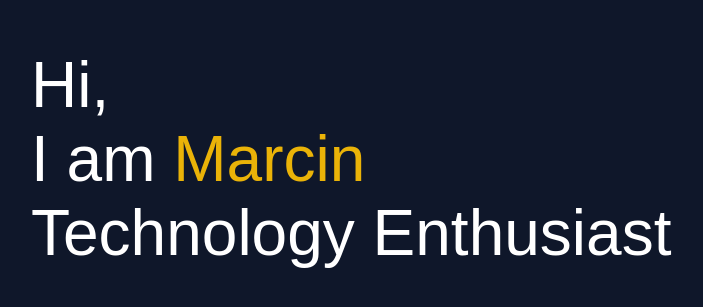
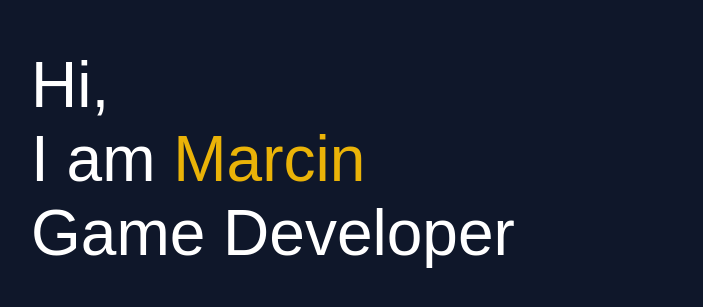
Before and after one commit to MarcinSkic/skic.me, a SvelteKit app: page / in a window 1280 px wide. Shown: the part 241-548 px from the top of the page, without its empty margins (273-976 px from the left). Built offline with nearby package versions, Linux system fonts and the light colour scheme.

Commit message:
🖌️ Create text sliding animation
🚧: It catches up after leaving and coming back to page, it shouldn't

```diff
--- a/src/routes/Header.svelte
+++ b/src/routes/Header.svelte
@@ -12,7 +12,7 @@
     <h1>
         Hi, <br />
         I am <span class="name">Marcin</span> <br />
-        <TextSlider texts={descriptions} duration={1000} />
+        <TextSlider texts={descriptions} duration={3000} />
     </h1>
 </header>
 
--- a/src/routes/TextSlider.svelte
+++ b/src/routes/TextSlider.svelte
@@ -1,30 +1,48 @@
 <script lang="ts">
+    import { spring } from "svelte/motion";
+    import { writable } from "svelte/store";
+
     export let texts: string[];
     export let duration: number;
 
-    let counter = 0;
+    const displayedCounter = spring(0, {});
     const longestText =
         (texts.toSorted((a, b) => a.length - b.length).pop()?.length ?? 0) / 2;
 
-    const timeout = setInterval(() => {
+    let counter = 0;
+
+    $: displayedCounter.set(counter);
+    $: currentIndex = Math.floor($displayedCounter) % texts.length;
+    $: hiddenIndex = Math.floor($displayedCounter + 1) % texts.length;
+
+    setInterval(() => {
         counter++;
     }, duration);
-
-    $: currentIndex = counter % texts.length;
-    $: hiddenIndex = (counter + 1) % texts.length;
 </script>
 
 <div class="text-slider" style:--longest-text={longestText}>
-    <span aria-hidden="true" class="hidden">{texts[hiddenIndex]}</span>
-    <span>{texts[currentIndex]}</span>
+    <div
+        class="text-slider-content"
+        style:--offset="{($displayedCounter % 1) * 100}%"
+    >
+        <span aria-hidden="true" class="hidden">{texts[hiddenIndex]}</span>
+        <span>{texts[currentIndex]}</span>
+    </div>
 </div>
 
 <style lang="scss">
     .text-slider {
+        position: relative;
         min-width: calc(var(--font-size) * var(--longest-text));
+        overflow: hidden;
+    }
+
+    .text-slider-content {
+        transform: translate(var(--offset), 0);
     }
 
     .hidden {
-        display: none;
+        position: absolute;
+        left: -100%;
     }
 </style>
```
